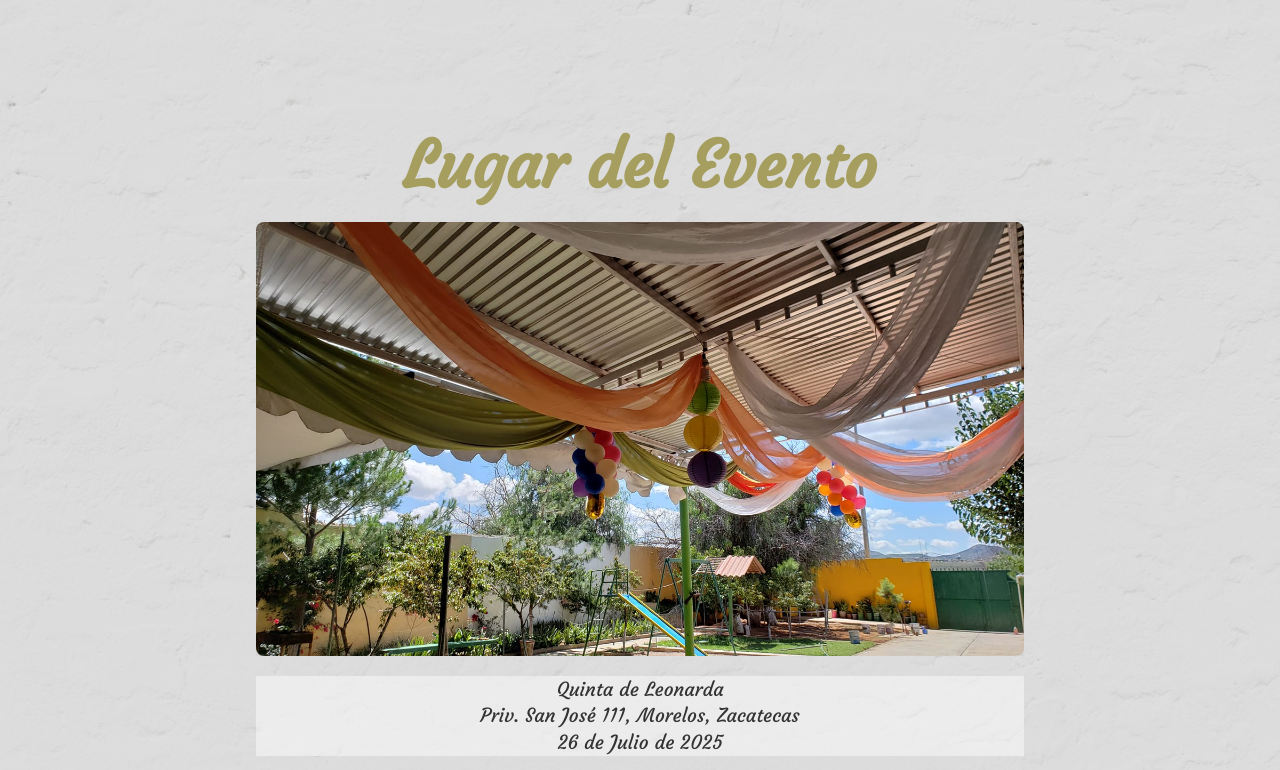
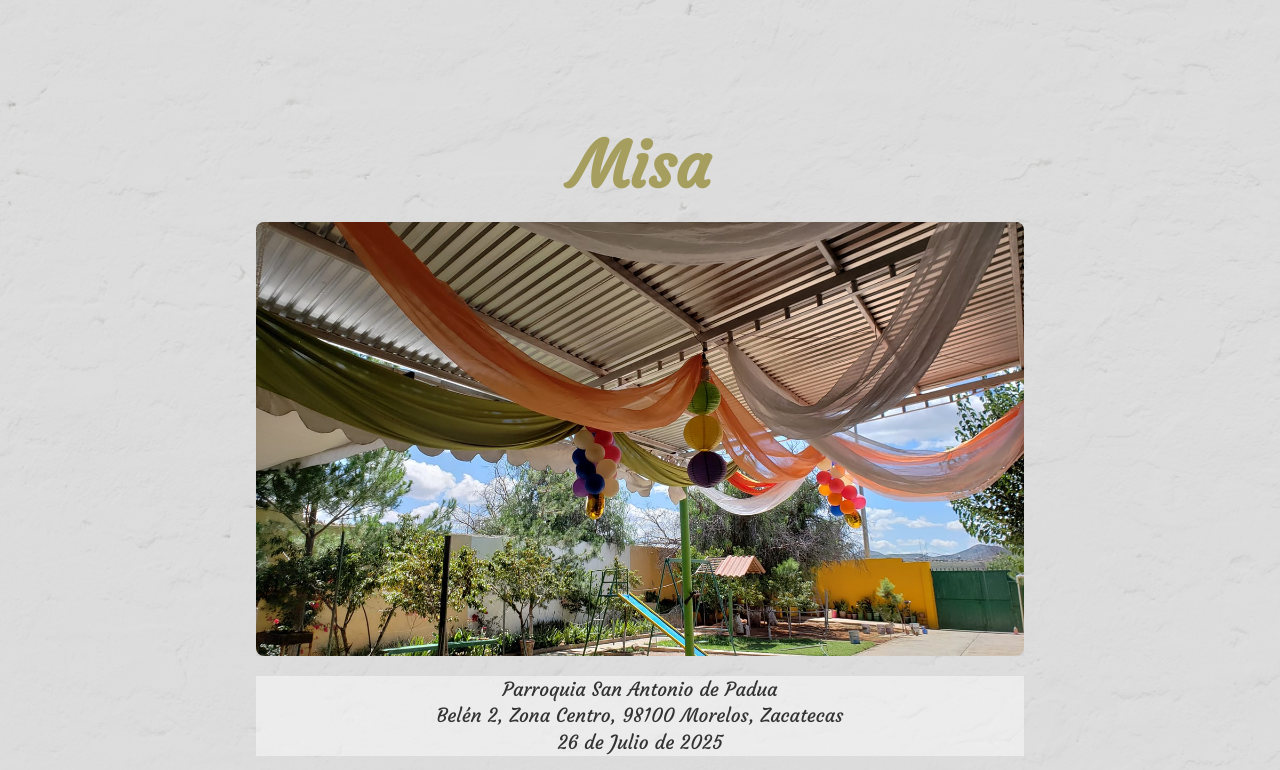
Before and after one commit to WalterDanielTorresMeza/lulaysalva_60, a React (Create React App) app: page / in a window 1280 px wide. Shown: the part 2692-3462 px from the top of the page. Built offline with nearby package versions, Linux system fonts and the light colour scheme; a web font is replaced by a local one.

Commit message:
Update Iglesia.js

```diff
--- a/src/components/Iglesia.js
+++ b/src/components/Iglesia.js
@@ -11,24 +11,24 @@ const EventLocationI = () => {
 
   return (
     <section className="event-location" data-aos="fade-up">
-      <h2 className="location-title">Lugar del Evento</h2>
+      <h2 className="location-title">Misa</h2>
       {/* Imagen del lugar */}
       <div className="location-image-container">
         <img
           src="/quinta.jpg"
-          alt="Salón Estrella Dorada"
+          alt="Parroquia San Antonio de Padua"
           className="location-image"
         />
       </div>
       <p className="location-address">
-        Quinta de Leonarda<br />
-        Priv. San José 111, Morelos, Zacatecas <br />
+        Parroquia San Antonio de Padua<br />
+        Belén 2, Zona Centro, 98100 Morelos, Zacatecas <br />
         26 de Julio de 2025
       </p>
       {/* Botón para abrir Google Maps */}
       <div className="location-button-container">
         <a
-          href="https://www.google.com/maps/place/Quinta+de+Leonarda/@22.8642751,-102.6087338,17z/data=!3m1!4b1!4m6!3m5!1s0x86824dab1c6c6bc3:0x534011502e8387bd!8m2!3d22.8642702!4d-102.6061589!16s%2Fg%2F11hz9cyytg?entry=ttu&g_ep=EgoyMDI1MDYxMS4wIKXMDSoASAFQAw%3D%3D"
+          href="https://www.google.com/maps/place/Parroquia+San+Antonio+de+Padua/@22.8621504,-102.6107111,18z/data=!4m6!3m5!1s0x86824d4fe389d1cb:0xf72ee9b45a630470!8m2!3d22.8619675!4d-102.6107621!16s%2Fg%2F1tj530hr?entry=ttu&g_ep=EgoyMDI1MDYyMy4yIKXMDSoASAFQAw%3D%3D"
           target="_blank"
           rel="noopener noreferrer"
           className="location-button"
```
